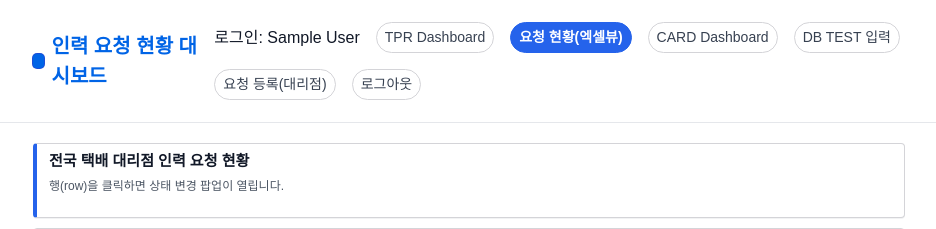
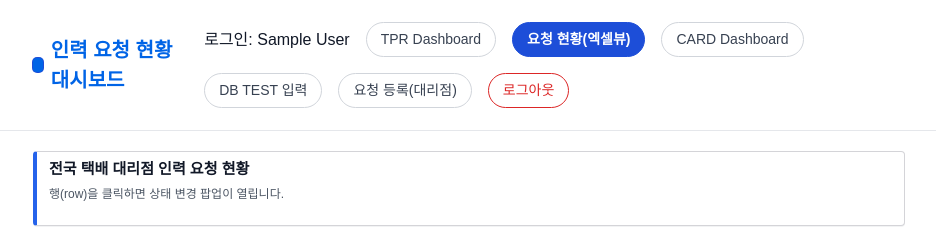
Before and after one commit to sujinchoo/RequestPlatform, a Flask app: page /dashboard in a window 1280 px wide. Shown: the top 229 px of the page, without its empty margins (171-1107 px from the left). Run offline with Flask 3, Linux system fonts and the light colour scheme; the visitor is signed in with stand-in values (Sample User, id 1); data that the repository does not hold is empty; some libraries are stand-ins or nearby versions.

Commit message:
Update base.html

```diff
--- a/templates/base.html
+++ b/templates/base.html
@@ -188,23 +188,46 @@
         {% if session.get('branch_id') or session.get('google_user_id') %}
 
           {% if session.get('branch_id') and session.get('is_admin') %}
-            <a href="{{ url_for('dashboard_demo') }}" class="nav-link {% if request.endpoint == 'dashboard_demo' %}active{% endif %}">TPR Dashboard</a>
+            <a href="{{ url_for('dashboard_demo') }}"
+               class="btn-nav {% if request.endpoint == 'dashboard_demo' %}active{% endif %}">
+              TPR Dashboard
+            </a>
 
-            <a href="{{ url_for('dashboard') }}" class="nav-link {% if request.endpoint == 'dashboard' %}active{% endif %}">요청 현황(엑셀뷰)</a>
+            <a href="{{ url_for('dashboard') }}"
+               class="btn-nav {% if request.endpoint == 'dashboard' %}active{% endif %}">
+              요청 현황(엑셀뷰)
+            </a>
 
-            <a href="{{ url_for('dashboard_v3') }}" class="nav-link {% if request.endpoint == 'dashboard_v3' %}active{% endif %}">CARD Dashboard</a>
+            <a href="{{ url_for('dashboard_v3') }}"
+               class="btn-nav {% if request.endpoint == 'dashboard_v3' %}active{% endif %}">
+              CARD Dashboard
+            </a>
 
-            <a href="{{ url_for('dbtest_page') }}" class="nav-link {% if request.endpoint == 'dbtest_page' %}active{% endif %}">DB TEST 입력</a>
+            <a href="{{ url_for('dbtest_page') }}"
+               class="btn-nav {% if request.endpoint == 'dbtest_page' %}active{% endif %}">
+              DB TEST 입력
+            </a>
           {% endif %}
 
-          <a href="{{ url_for('request_page') }}" class="nav-link {% if request.endpoint == 'request_page' %}active{% endif %}">요청 등록(대리점)</a>
+          <a href="{{ url_for('request_page') }}"
+             class="btn-nav {% if request.endpoint == 'request_page' %}active{% endif %}">
+            요청 등록(대리점)
+          </a>
 
-          <a href="{{ url_for('logout') }}" class="nav-link">로그아웃</a>
+          <a href="{{ url_for('logout') }}"
+             class="btn-nav danger">
+            로그아웃
+          </a>
 
         {% else %}
-          <a href="{{ url_for('login') }}" class="nav-link {% if request.endpoint == 'login' %}active{% endif %}">로그인</a>
+          <a href="{{ url_for('login') }}"
+             class="btn-nav {% if request.endpoint == 'login' %}active{% endif %}">
+            로그인
+          </a>
         {% endif %}
+
       </nav>
+
     </div>
   </header>
 
```
